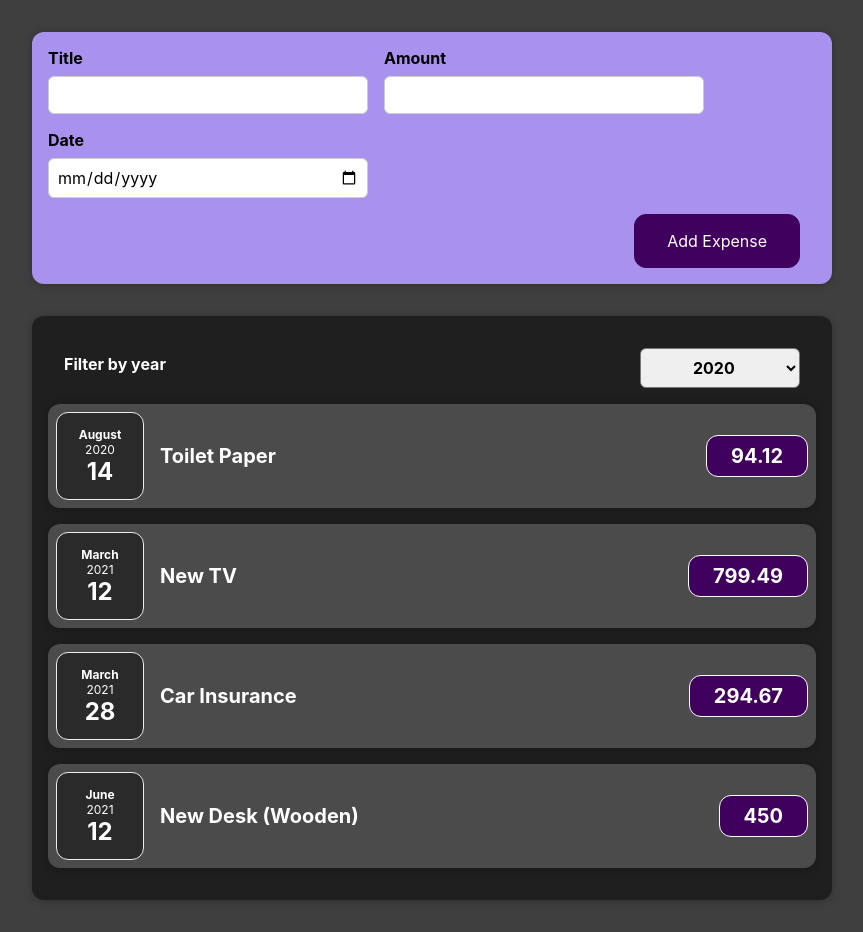
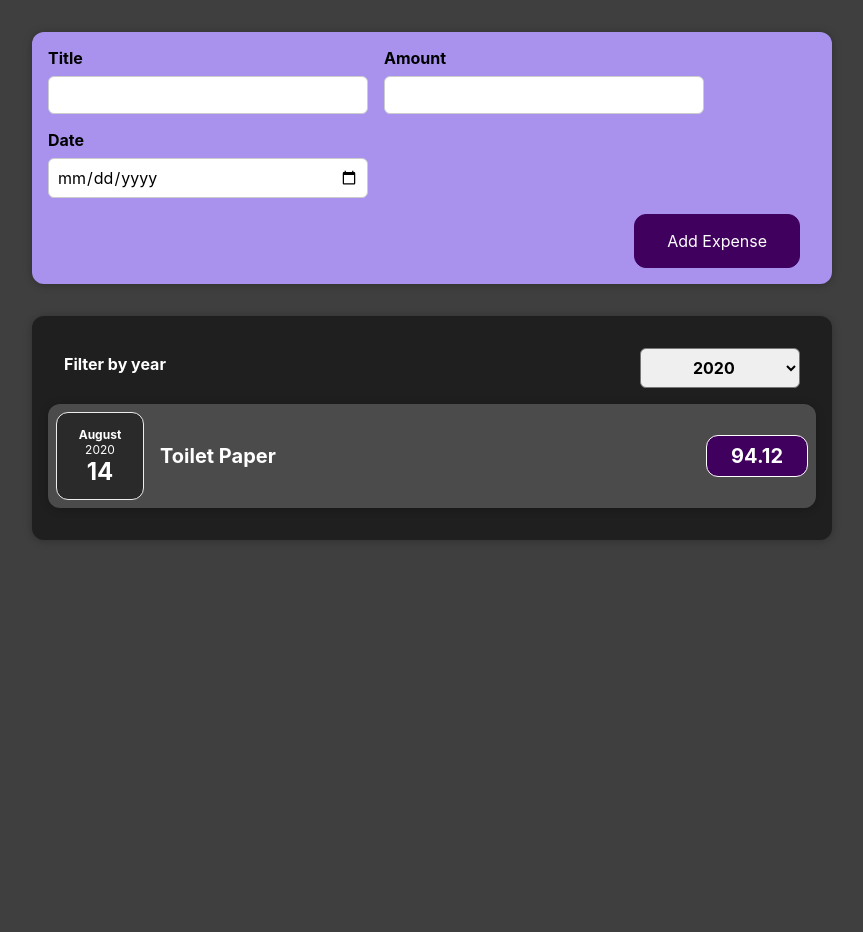
Before and after one commit to Santamaria-Alex/react-web-exercises, a React (Create React App) app: page / in a window 1280 px wide. Shown: the whole page, without its empty margins (208-1071 px from the left). After the commit the page ends 800 px from the top, so only its background shows below. Built offline with nearby package versions, Linux system fonts and the light colour scheme.

Commit message:
filter by year functionality is live

```diff
--- a/src/components/Expenses/Expenses.js
+++ b/src/components/Expenses/Expenses.js
@@ -15,6 +15,11 @@
         setFilteredYear(selectedYear);
     }
 
+    // this function returns a new array list based on whether the expense date matches the filtered date.
+    const filteredExpenses = props.items.filter(expense => {
+        return expense.date.getFullYear().toString() === filteredYear;
+    })
+
     return (
         <div>
             <Card className='expenses'>
@@ -23,8 +28,11 @@
                 <ExpensesFilter selected={filteredYear} onChangeFilter={filterChangeHandler}/>
 
                 {/*this is how to dynamically add info kind of like forEach*/}
-                {props.items.map(expense =>
+                {filteredExpenses.map(expense =>
                     <ExpenseItem
+                        // we need a key for each item to prevent bugs
+                        // when maping (.map) list of items, a key is necessary.
+                        key={expense.id}
                         title={expense.title}
                         amount={expense.amount}
                         date={expense.date}/>)}
```
